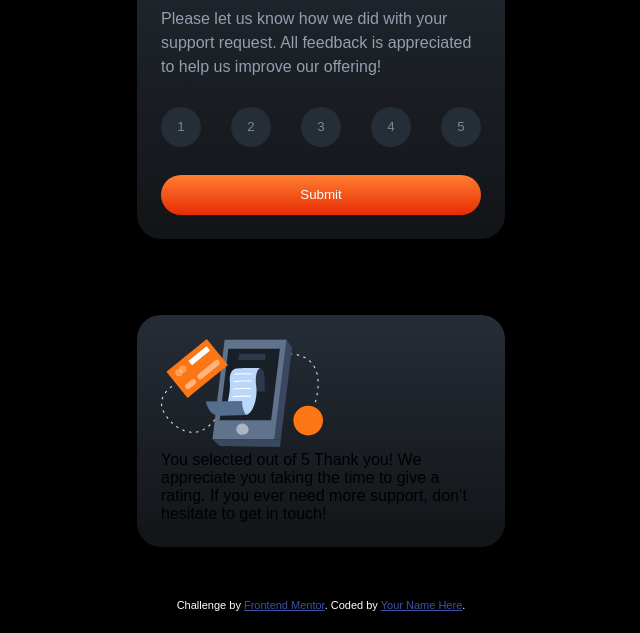
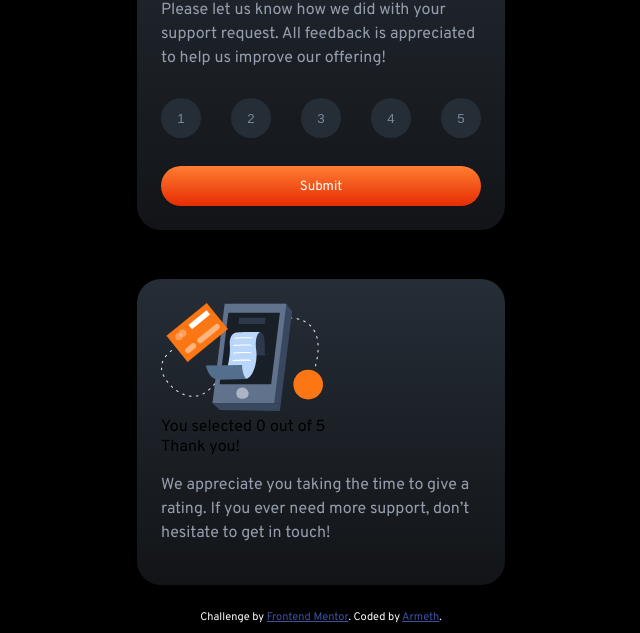
Before and after one commit to Armeth/FrEndMent2, a plain HTML site: page index.html in a window 1280 px wide. Shown: the part 183-816 px from the top of the page, without its empty margins (319-959 px from the left). Drawn offline with Linux system fonts and the light colour scheme; a web font is replaced by a local one.

Commit message:
Update index.html

```diff
--- a/index.html
+++ b/index.html
@@ -11,6 +11,10 @@
       href="./images/favicon-32x32.png"
     />
     <link rel="stylesheet" href="styles.css" />
+    <link
+      rel="stylesheet"
+      href="https://fonts.googleapis.com/css2?family=Overpass:wght@400;700&display=swap"
+    />
 
     <title>Frontend Mentor | Interactive rating component</title>
   </head>
@@ -40,11 +44,17 @@
 
     <!-- Thank you state start -->
     <div class="card2">
-      <div><img id="thanksPic" src="images/illustration-thank-you.svg" /></div>
-      You selected
-      <!-- Add rating here -->
-      out of 5 Thank you! We appreciate you taking the time to give a rating. If
-      you ever need more support, don’t hesitate to get in touch!
+      <div>
+        <img id="thankspic" src="images/illustration-thank-you.svg" />
+      </div>
+      <div class="selectedtext">
+        You selected <span class="chosenrating">0 </span>out of 5
+      </div>
+      <div id="thankyou">Thank you!</div>
+      <p id="thankyoutext">
+        We appreciate you taking the time to give a rating. If you ever need
+        more support, don’t hesitate to get in touch!
+      </p>
     </div>
 
     <!-- Thank you state end -->
@@ -53,7 +63,7 @@
       Challenge by
       <a href="https://www.frontendmentor.io?ref=challenge" target="_blank"
         >Frontend Mentor</a
-      >. Coded by <a href="#">Your Name Here</a>.
+      >. Coded by <a href="#">Armeth</a>.
     </div>
   </body>
 </html>
```
